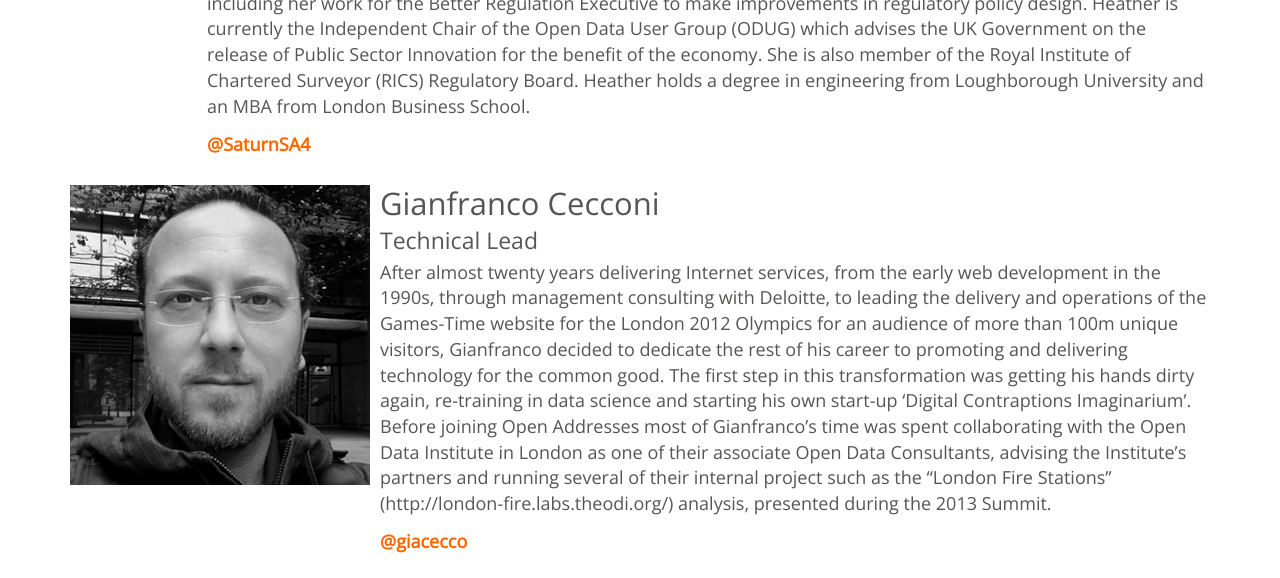
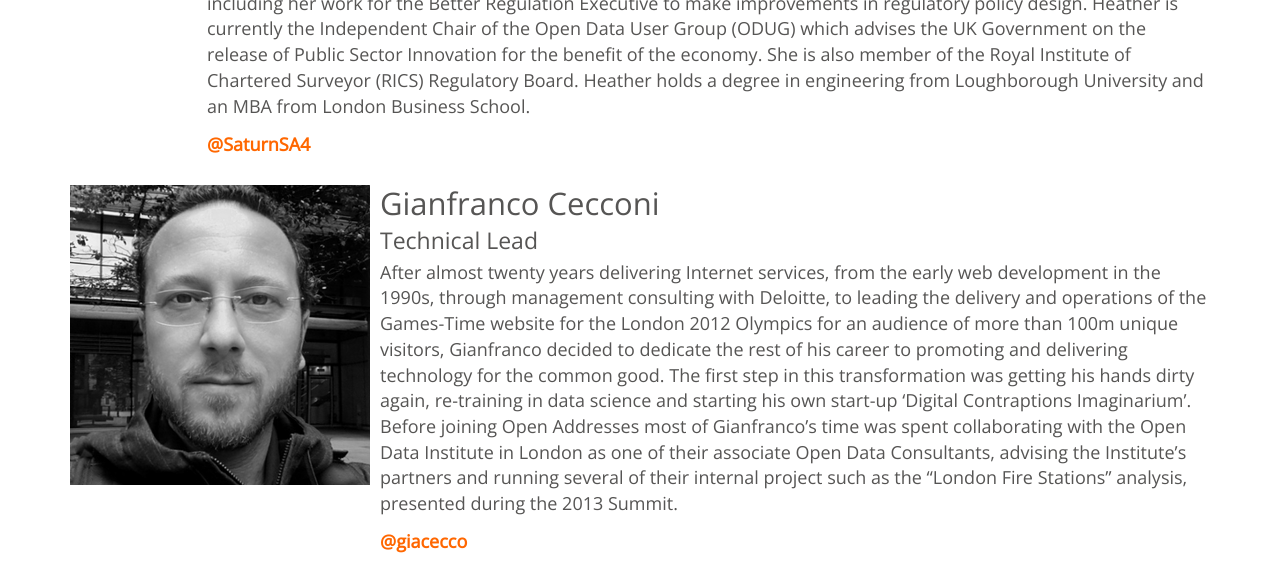
Before and after one commit to OpenAddressesUK/OLD_openaddressesuk.github.io, a Jekyll site: the page built from about/team.html, in a window 1280 px wide and 900 px high, scrolled down 2826 px, cut to the strip 0-578 px from the top of the window. Built offline with Jekyll 4.4.1, drawn with Linux system fonts in a browser that asks for light colours; nearby versions of some CDN libraries; part of the change alters nothing that is shown.

Commit message:
No linking!

```diff
--- a/_data/team.yml
+++ b/_data/team.yml
@@ -30,7 +30,7 @@
   role: Technical Lead
   image: /assets/images/team_gianfranco_cecconi.png
   twitter: giacecco
-  bio: After almost twenty years delivering Internet services, from the early web development in the 1990s, through management consulting with Deloitte, to leading the delivery and operations of the Games-Time website for the London 2012 Olympics for an audience of more than 100m unique visitors, Gianfranco decided to dedicate the rest of his career to promoting and delivering technology for the common good. The first step in this transformation was getting his hands dirty again, re-training in data science and starting his own start-up 'Digital Contraptions Imaginarium'. Before joining Open Addresses most of Gianfranco's time was spent collaborating with the Open Data Institute in London as one of their associate Open Data Consultants, advising the Institute's partners and running several of their internal project such as the "London Fire Stations" (http://london-fire.labs.theodi.org/) analysis, presented during the 2013 Summit.
+  bio: After almost twenty years delivering Internet services, from the early web development in the 1990s, through management consulting with Deloitte, to leading the delivery and operations of the Games-Time website for the London 2012 Olympics for an audience of more than 100m unique visitors, Gianfranco decided to dedicate the rest of his career to promoting and delivering technology for the common good. The first step in this transformation was getting his hands dirty again, re-training in data science and starting his own start-up 'Digital Contraptions Imaginarium'. Before joining Open Addresses most of Gianfranco's time was spent collaborating with the Open Data Institute in London as one of their associate Open Data Consultants, advising the Institute's partners and running several of their internal project such as the "London Fire Stations" analysis, presented during the 2013 Summit.
 
 - name: Peter Wells
   role: Product Lead
```
